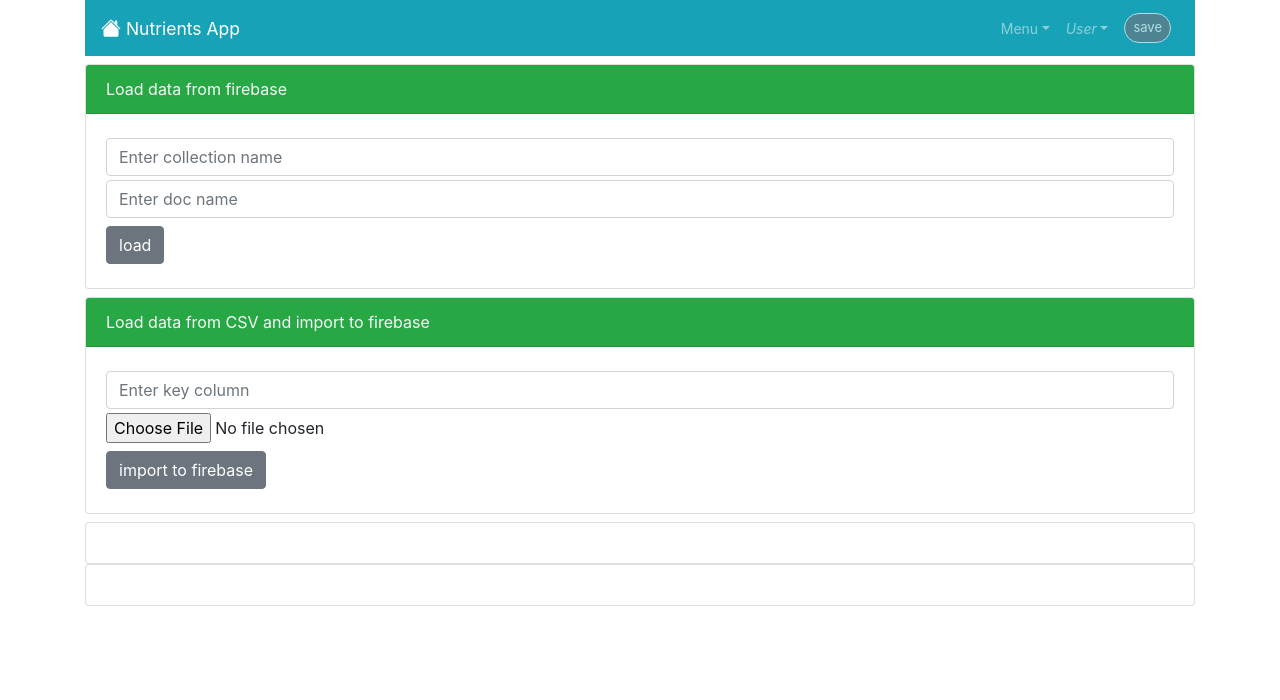
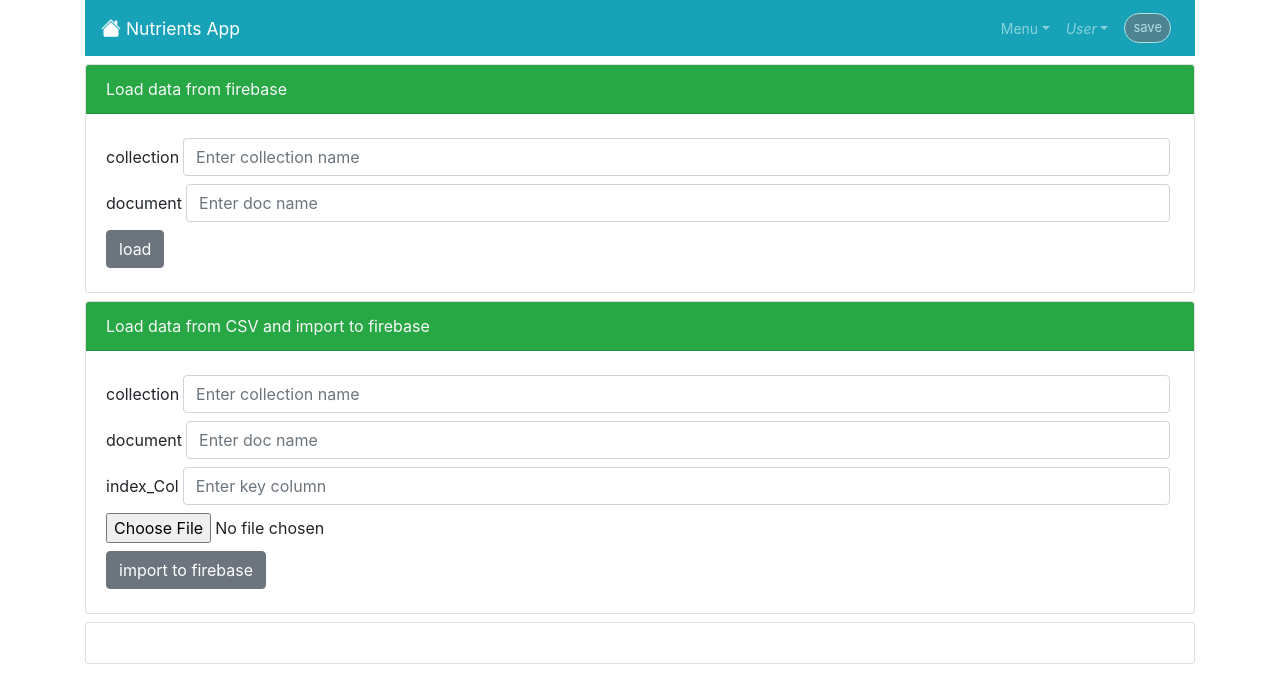
Before and after one commit to snakada1615/recepicalk_03, a Nuxt app: page /firetest/import in a window 1280 px wide. Shown: the top 700 px of the page. Built offline with nearby package versions, Linux system fonts and the light colour scheme.

Commit message:
csv import更新。見た目補正

```diff
--- a/pages/firetest/import.vue
+++ b/pages/firetest/import.vue
@@ -6,9 +6,13 @@
       header-text-variant="light"
       class="my-2"
     >
-      <b-input v-model="collection" placeholder="Enter collection name" class="my-1"/>
-      <b-input v-model="dbName" placeholder="Enter doc name" class="my-1"/>
-      <b-button @click="getData" class="my-1">load</b-button>
+      <div class="d-flex flex-row align-items-center">
+        <div>collection</div>
+        <b-input v-model="collection2" placeholder="Enter collection name" class="my-1 mx-1"/></div>
+      <div class="d-flex flex-row align-items-center">
+        <div>document</div>
+        <b-input v-model="dbName2" placeholder="Enter doc name" class="my-1 mx-1"/></div>
+      <b-button @click="getData(collection2, dbName2)" class="my-1">load</b-button>
     </b-card>
     <b-card
       header="Load data from CSV and import to firebase"
@@ -16,13 +20,21 @@
       header-text-variant="light"
       class="my-2"
     >
-      <b-input v-model="keyCol" placeholder="Enter key column" class="my-1"/>
+      <div class="d-flex flex-row align-items-center">
+        <div>collection</div>
+        <b-input v-model="collection1" placeholder="Enter collection name" class="my-1 mx-1"/>
+      </div>
+      <div class="d-flex flex-row align-items-center">
+        <div>document</div>
+        <b-input v-model="dbName1" placeholder="Enter doc name" class="my-1 mx-1"/></div>
+      <div class="d-flex flex-row align-items-center">
+        <div>index_Col</div>
+        <b-input v-model="keyCol" placeholder="Enter key column" class="my-1 mx-1"/></div>
       <csv-import :show-data="false" @getCsv="dataCsv=$event" class="my-1"></csv-import>
-      <b-button @click="insertData" class="my-1">import to firebase</b-button>
+      <b-button @click="insertData(collection1, dbName1, dataJson)" class="my-1">import to firebase</b-button>
     </b-card>
-    <b-card>
+    <b-card v-if="dataJson">
       <json-viewer
-        v-if="dataJson"
         :value="dataJson"
       />
     </b-card>
@@ -50,13 +62,21 @@ export default {
        */
       dataCsv:'',
       /**
-       * コレクション名
+       * コレクション名(csv登録用)
        */
-      collection:'',
+      collection1:'',
       /**
-       * ドキュメント名
+       * ドキュメント名(csv登録用)
        */
-      dbName:'',
+      dbName1:'',
+      /**
+       * コレクション名(firebaseからの読み込み用)
+       */
+      collection2:'',
+      /**
+       * ドキュメント名(firebaseからの読み込み用)
+       */
+      dbName2:'',
       /**
        * キーフィールドの指定
        */
@@ -89,12 +109,11 @@ export default {
      * dataJsonをfirebaseに登録
      * @returns {Promise<void>}
      */
-    async insertData(){
+    async insertData(myCollection, myDoc, myDat){
       if (this.dbName === '' || this.dataCsv.length === 0){ return }
-      const vm = this
-      const ref = doc(firestoreDb, vm.collection, vm.dbName)
+      const ref = doc(firestoreDb, myCollection, myDoc)
       await setDoc(ref,
-        vm.dataJson
+        myDat
       ).catch(error => {
         throw error
       }).then(()=>{
@@ -105,8 +124,8 @@ export default {
      * collection, dbNameで指定したドキュメントをfirebaseから読み込み
      * @returns {Promise<void>}
      */
-    async getData(){
-      const ref = await doc(firestoreDb, this.collection, this.dbName)
+    async getData(myCollection, myDoc){
+      const ref = await doc(firestoreDb, myCollection, myDoc)
       await getDoc(ref).then((doc) => {
         if (doc.exists()) {
           this.dataFire = doc.data()
```
